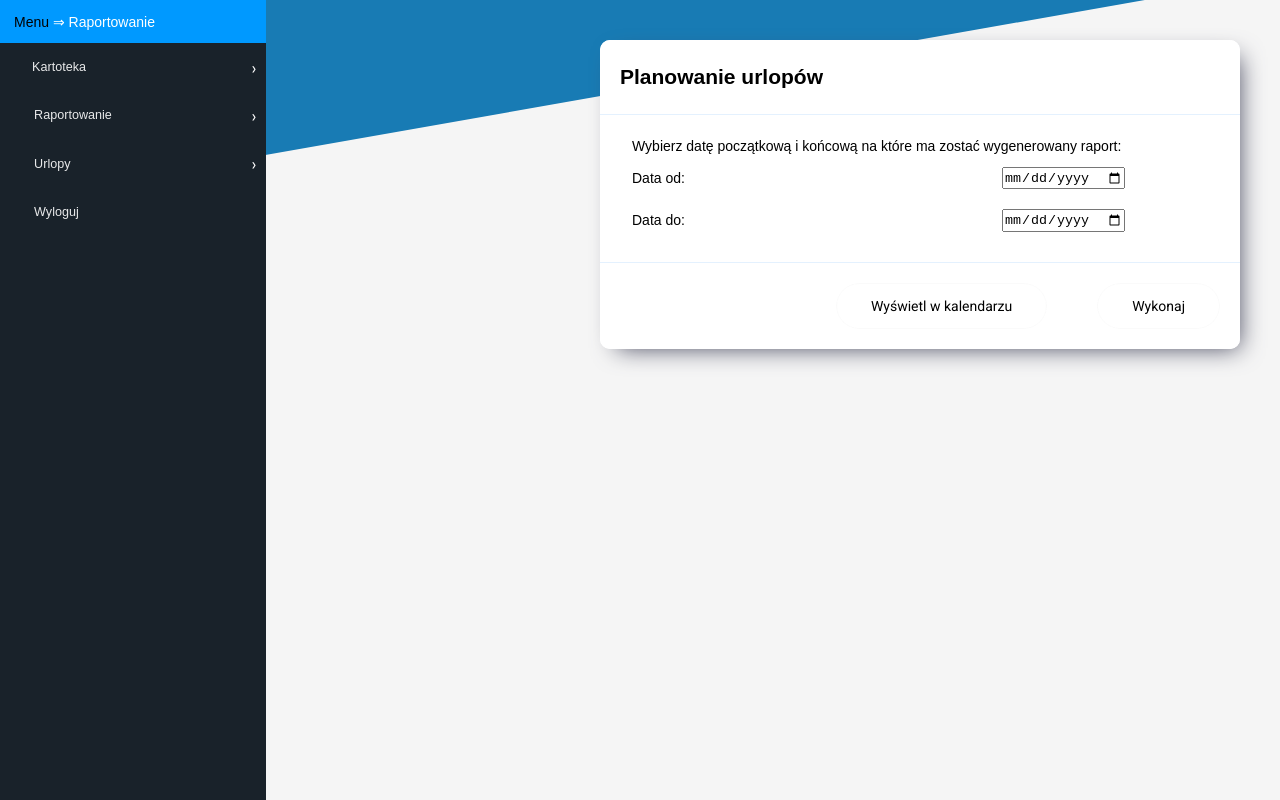
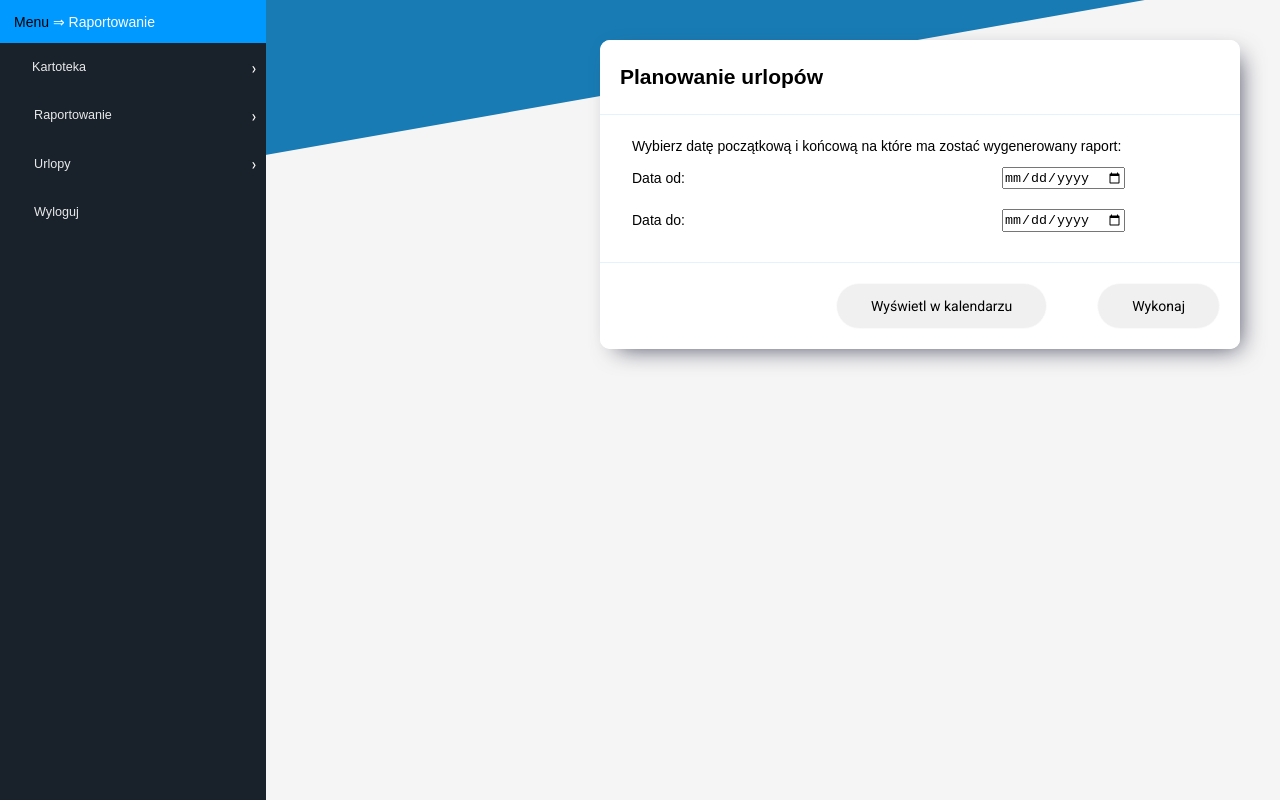
Before and after one commit to merdzikdominik/neta, a React (Create React App) app: page /raportowanie/data-urlopu in a window 1280 px wide. Built offline with nearby package versions, Linux system fonts and the light colour scheme; no server answers; sample sign-in values are in the browser's storage; some icons are missing.

Commit message:
adjusted admin design - recolored buttons

```diff
--- a/src/components/EmployeeFile/AccountManagement.tsx
+++ b/src/components/EmployeeFile/AccountManagement.tsx
@@ -201,8 +201,8 @@ const AccountManagement: React.FC = () => {
                     </div>
                 </div>
                 <div className={classes['accountManagement__button_container']}>
-                    <Button type="submit" onClick={handleSubmit} text="Zapisz"/>
-                    <Button type="submit" onClick ={handleClearForm} text="Wyczyść"/>
+                    <Button type="submit" background="white" onClick={handleSubmit} text="Zapisz"/>
+                    <Button type="submit" background="white" onClick ={handleClearForm} text="Wyczyść"/>
                 </div>
             </section>
             <InteractiveBackground />
--- a/src/components/Holiday/HolidayRequestForm.tsx
+++ b/src/components/Holiday/HolidayRequestForm.tsx
@@ -241,7 +241,7 @@ const HolidayRequestForm: React.FC = () => {
                     </div>
                 </div>
                 <div className={classes['holidayRequest__button_container']}>
-                    <Button type="submit" onClick={handleSubmit} text="Wykonaj" />
+                    <Button type="submit" background="white" onClick={handleSubmit} text="Wykonaj" />
                 </div>
             </section>
             <InteractiveBackground />
--- a/src/components/Reports/HolidaySchedule.tsx
+++ b/src/components/Reports/HolidaySchedule.tsx
@@ -120,8 +120,8 @@ const HolidaySchedule: React.FC = () => {
               </div>
             </div>
             <div className={classes['holiday-schedule__button_container']}>
-              <Button type="button" text="Wyświetl w kalendarzu" onClick={handleOpenCalendar} />
-              <Button type="submit" text="Wykonaj" />
+              <Button type="button" background="white" text="Wyświetl w kalendarzu" onClick={handleOpenCalendar} />
+              <Button type="submit" background="white" text="Wykonaj" />
             </div>
           </form>
           {isCalendarOpened && <CalendarHolder holidayDataProp={holidayRequests} backgroundColor="none"/>}
--- a/src/components/Reports/UserDataChange.tsx
+++ b/src/components/Reports/UserDataChange.tsx
@@ -536,7 +536,7 @@ const UserDataChange: React.FC = () => {
                     </div>
                 </div>
                 <div className={classes['userDataChange__button_container']}>
-                    <Button type="button" text="Zatwierdź zmiany" onClick={() => handleSubmit()}/>
+                    <Button type="button" background="white" text="Zatwierdź zmiany" onClick={() => handleSubmit()}/>
                 </div>
             </section>
             <InteractiveBackground />
```
